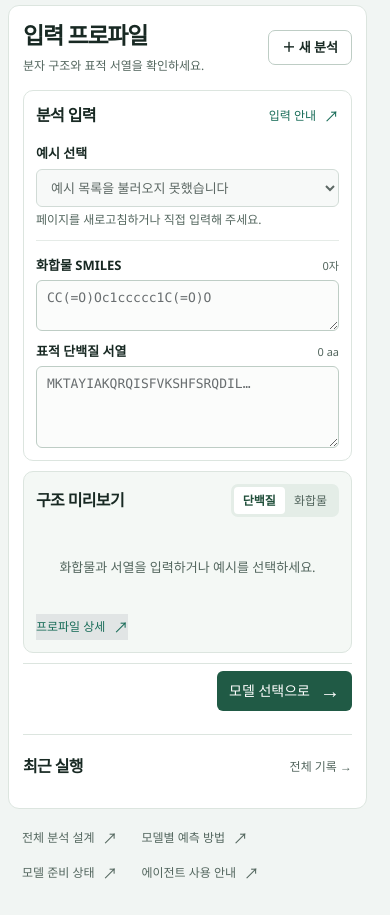
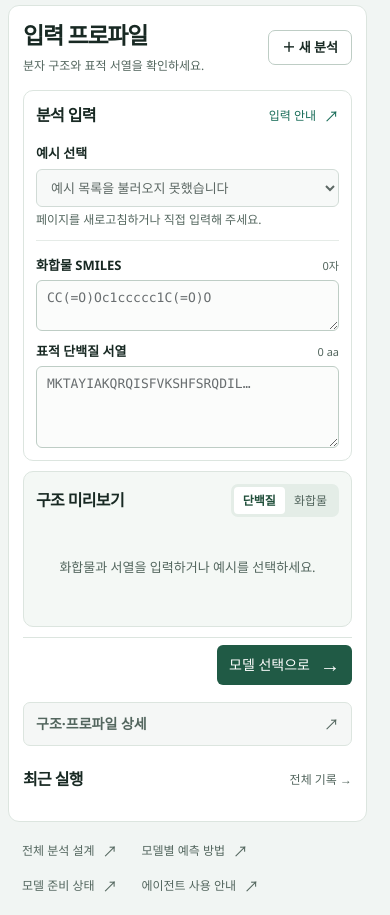
Before and after one commit to tae-yeop/dta-practice, a plain HTML site: page dti_web/static/index.html in a window 390 px wide. Shown: the part 100-1015 px from the top of the page. Drawn offline with Linux system fonts and the light colour scheme; no server answers.

Commit message:
fix(web): place structure and profile details above recent runs

```diff
--- a/dti_web/static/index.html
+++ b/dti_web/static/index.html
@@ -57,9 +57,12 @@
         <section class="specimen" aria-labelledby="specimen-heading">
           <div class="section-heading"><h2 id="specimen-heading">구조 미리보기</h2><div class="view-switch" aria-label="미리보기 대상"><button id="view-protein" type="button" aria-pressed="true">단백질</button><button id="view-drug" type="button" aria-pressed="false">화합물</button></div></div>
           <div id="preview-body" aria-live="polite"></div>
-          <button id="preview-profile" class="modal-action" type="button" aria-haspopup="dialog">프로파일 상세</button>
         </section>
         <div class="stage-actions"><span id="input-feedback" role="status"></span><button id="next-models" class="primary" type="button">모델 선택으로 <span aria-hidden="true">→</span></button></div>
+        <button id="preview-profile" class="modal-action" type="button" aria-haspopup="dialog" aria-controls="info-modal" aria-labelledby="preview-profile-label" aria-describedby="preview-profile-summary" disabled>
+          <strong id="preview-profile-label">구조·프로파일 상세</strong>
+          <span id="preview-profile-summary"></span>
+        </button>
         <section class="recent-section" aria-labelledby="recent-heading">
           <div class="section-heading"><h2 id="recent-heading">최근 실행</h2><button id="all-runs" class="text-button" type="button">전체 기록 →</button></div>
           <div id="recent-runs"></div>
--- a/dti_web/static/workflow.css
+++ b/dti_web/static/workflow.css
@@ -65,7 +65,10 @@ body {color:var(--text)}
 .specimen-meta {display:flex;flex-wrap:wrap;align-items:baseline;gap:2px 12px;margin-top:6px;border-top:1px solid #d5e1da;padding-top:8px}
 .specimen-meta strong {font-size:19px;letter-spacing:-.03em}
 .specimen-meta span {font-size:12px;color:var(--muted)}
-#preview-profile {align-self:flex-start;min-height:26px;padding:1px 0;color:var(--accent);font-size:12px}
+#preview-profile {grid-column:1/-1;display:grid;grid-template-columns:auto 1fr auto;gap:4px 12px;align-items:center;margin-top:12px;min-height:44px;padding:8px 12px;border:1px solid var(--border);border-radius:7px;background:var(--raised);color:var(--accent);font-size:14px}
+#preview-profile:hover:enabled {background:#e8efeb}
+#preview-profile:disabled {color:var(--muted);cursor:default;text-decoration:none}
+#preview-profile-summary {color:var(--muted);font-size:12px}
 .stage-actions {grid-column:1/-1;display:flex;align-items:center;justify-content:flex-end;gap:16px;margin:13px 0 0}
 .stage-actions>.primary {width:auto;min-width:150px;height:40px;gap:20px;background:#205a45;border-radius:6px;justify-content:space-between}
 .stage-actions>.primary:hover:not(:disabled) {background:#184b38}
@@ -73,7 +76,7 @@ body {color:var(--text)}
 #input-feedback,.stage-actions .form-note {color:var(--muted);font-size:12px;margin:0 auto 0 0}
 #input-feedback,.plan-row,.specimen-meta,.stage-actions .form-note {word-break:keep-all}
 #input-feedback.error,.stage-actions .form-note.error {color:var(--negative)}
-.recent-section {grid-column:1/-1;margin-top:20px;padding-top:16px;border-top:1px solid var(--border)}
+.recent-section {grid-column:1/-1;margin-top:12px}
 .recent-section .section-heading {margin-bottom:5px}
 .recent-run,.history-item {display:grid;grid-template-columns:minmax(0,1fr) 70px 135px 70px;gap:12px;align-items:center;width:100%;padding:9px 5px;border:0;border-bottom:1px solid var(--rule);border-radius:0;background:#fff;text-align:left}
 .recent-run:hover,.history-item:hover,.history-item[aria-pressed=true] {background:var(--raised)}
@@ -133,7 +136,8 @@ body {color:var(--text)}
   .specimen-meta {display:grid;gap:4px;margin:0;border:0;padding:0}.specimen-meta strong {font-size:16px}
   .stage-actions {margin-top:0;gap:8px}.stage-actions .primary {flex-shrink:0;min-width:125px;white-space:nowrap;gap:10px;padding:0 12px}
   .stage-pane>.stage-actions {position:sticky;z-index:2;bottom:0;padding:7px 0 max(7px,env(safe-area-inset-bottom));background:#fff;border-top:1px solid var(--border)}
-  .recent-section {margin-top:6px;padding-top:10px}
+  #preview-profile {margin-top:0;column-gap:8px}
+  .recent-section {margin-top:2px}
   .recent-run,.history-item {grid-template-columns:minmax(0,1fr) auto;gap:2px 10px;padding:8px 4px}
   .recent-run small,.history-item small {display:none}
   .recent-run time,.history-item time {grid-column:1;grid-row:auto}
--- a/dti_web/static/workflow.js
+++ b/dti_web/static/workflow.js
@@ -84,6 +84,10 @@ function renderSpecimen() {
   $("view-protein").setAttribute("aria-pressed", String(flow.view === "protein"));
   $("view-drug").setAttribute("aria-pressed", String(flow.view === "compound"));
   $("preview-profile").disabled = !profile;
+  $("preview-profile-label").textContent = profile?.status === "error" ? "입력 오류 상세" : "구조·프로파일 상세";
+  const ref = profile?.protein?.reference_structures?.records?.[0];
+  $("preview-profile-summary").textContent = [profile?.compound?.formula,
+    profile?.protein && profile.protein.length + " aa", ref && "PDB " + ref.pdb_id].filter(Boolean).join(" · ");
   if (!profile) {
     body.append(element("p", flow.request ? "입력 정보를 확인하고 있습니다…" : "화합물과 서열을 입력하거나 예시를 선택하세요.", "specimen-empty"));
     return;
@@ -91,7 +95,6 @@ function renderSpecimen() {
   const showProtein = flow.view === "protein";
   const entity = showProtein ? profile.protein : profile.compound;
   const match = profile.catalog?.[showProtein ? "protein" : "compound"]?.matches?.[0];
-  const ref = profile.protein?.reference_structures?.records?.[0];
   const label = showProtein ? match?.name || "입력 단백질" : match?.name || "입력 화합물";
   const picture = element("div", undefined, "specimen-image");
   const img = element("img");
@@ -116,7 +119,6 @@ function renderSpecimen() {
     source.href = ref.source_url; source.target = "_blank"; source.rel = "noopener noreferrer"; picture.append(source);
   }
   body.append(picture, meta);
-  $("preview-profile").textContent = entity ? "구조·프로파일 상세" : "입력 오류 상세";
 }
 
 function updateProfileStatus(message, isError = false) {
```
